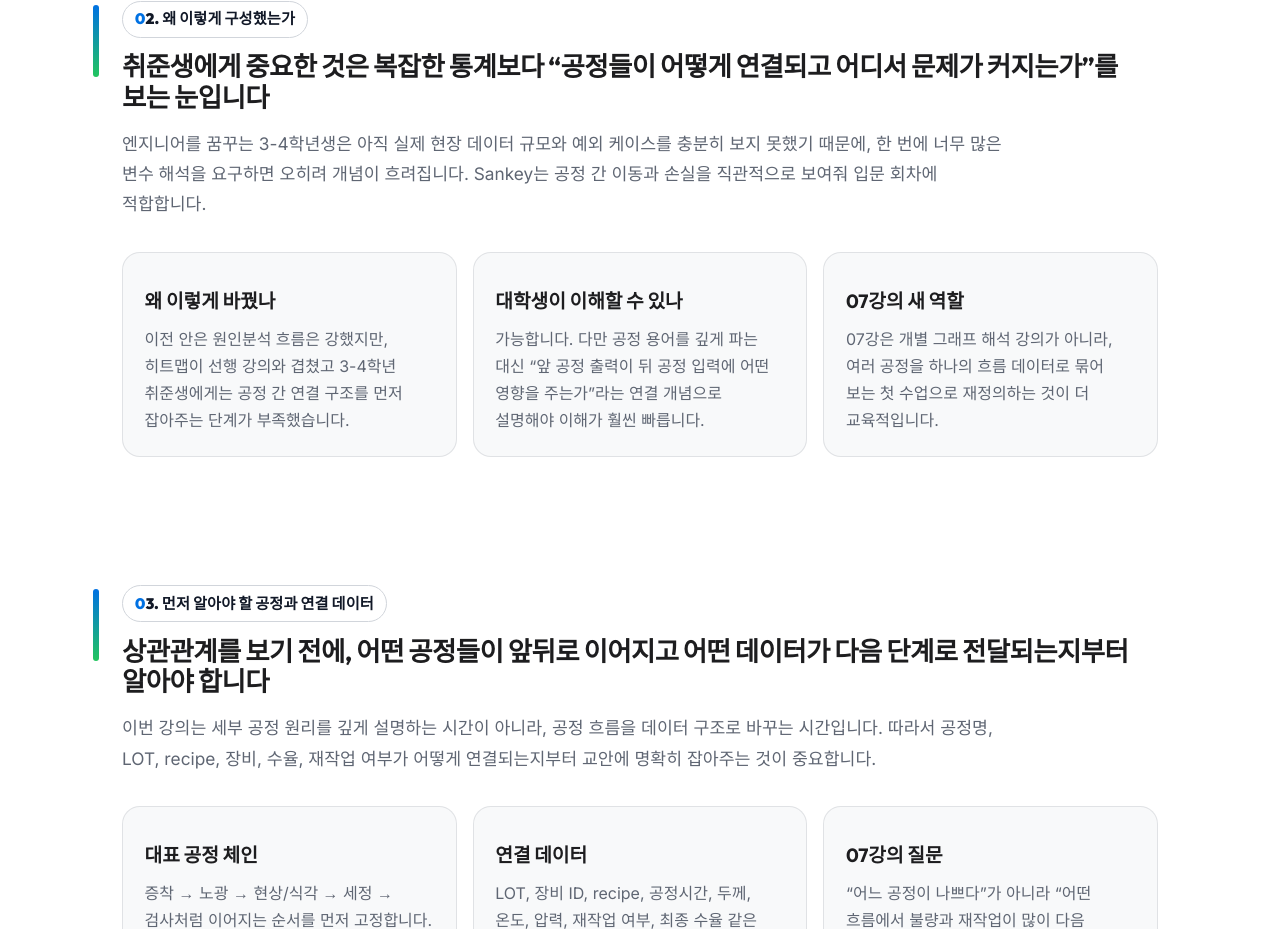
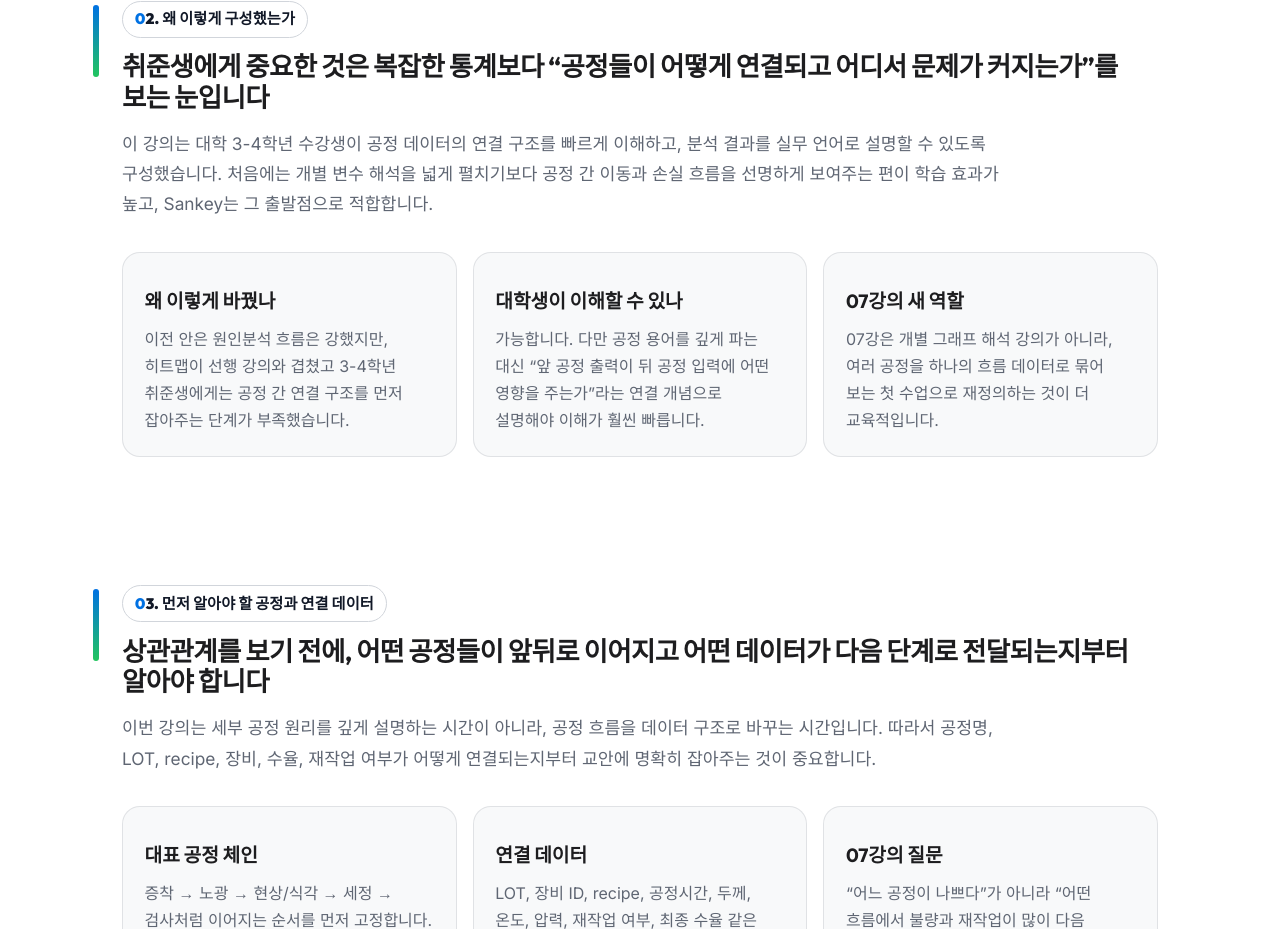
Before and after one commit to heekeunlee/lecture07, a React (Vite) app: page / in a window 1280 px wide. Shown: the part 1234-2163 px from the top of the page. Built offline with nearby package versions, Linux system fonts and the light colour scheme.

Commit message:
Polish lecture 07 student-facing copy

```diff
--- a/src/App.tsx
+++ b/src/App.tsx
@@ -173,8 +173,8 @@ function App() {
           <span className="section-label">02. 왜 이렇게 구성했는가</span>
           <h2>취준생에게 중요한 것은 복잡한 통계보다 “공정들이 어떻게 연결되고 어디서 문제가 커지는가”를 보는 눈입니다</h2>
           <p className="section-intro">
-            엔지니어를 꿈꾸는 3-4학년생은 아직 실제 현장 데이터 규모와 예외 케이스를 충분히 보지 못했기 때문에,
-            한 번에 너무 많은 변수 해석을 요구하면 오히려 개념이 흐려집니다. Sankey는 공정 간 이동과 손실을 직관적으로 보여줘 입문 회차에 적합합니다.
+            이 강의는 대학 3-4학년 수강생이 공정 데이터의 연결 구조를 빠르게 이해하고, 분석 결과를 실무 언어로 설명할 수 있도록 구성했습니다.
+            처음에는 개별 변수 해석을 넓게 펼치기보다 공정 간 이동과 손실 흐름을 선명하게 보여주는 편이 학습 효과가 높고, Sankey는 그 출발점으로 적합합니다.
           </p>
           <div className="insight-grid">
             {planningReasons.map((item) => (
```
